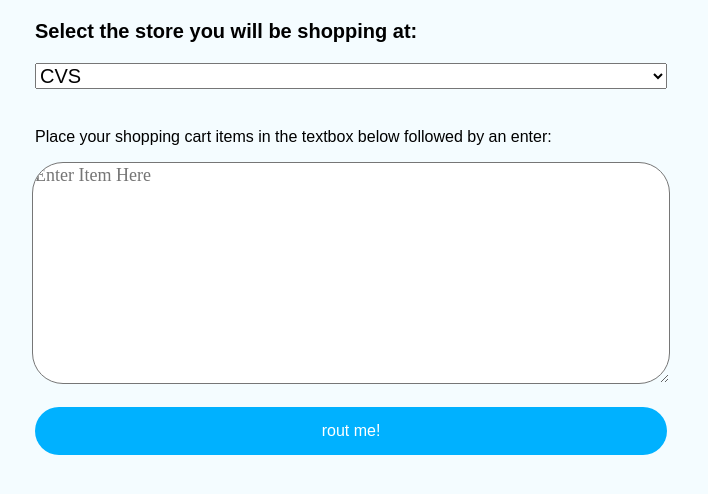
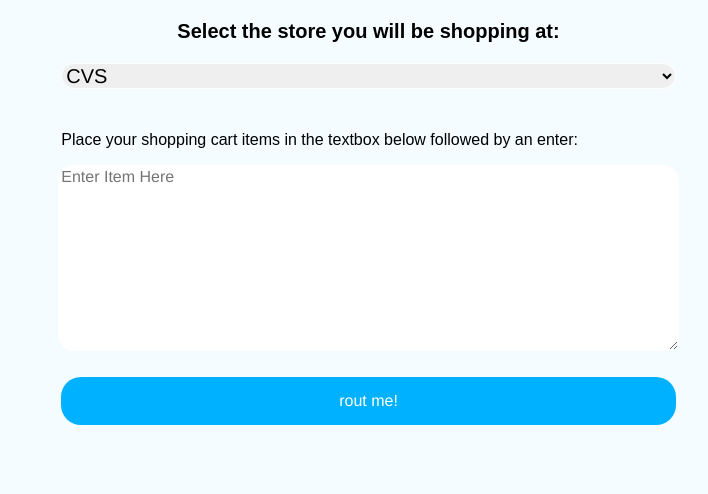
Before and after one commit to A-C-ME/HackAThon, a Flask app: page / in a window 1280 px wide. Shown: the top 494 px of the page, without its empty margins (289-997 px from the left). Run offline with Flask 2, Linux system fonts and the light colour scheme; data comes from the database, SQL or seed files in the repository; some libraries are stand-ins or nearby versions.

Commit message:
Update formatCSS.css

```diff
--- a/routr/static/formatCSS.css
+++ b/routr/static/formatCSS.css
@@ -1,7 +1,17 @@
 
         *{
-            font-family: Arial, 'Helvetica', sans-serif;
+            font-family: Helvetica;
+            font-size: 16pt;
 
+        }
+        body{
+            background-color: #f4fcff;
+        }
+        h3{
+
+             right:50vw;
+              left:50vw;
+              text-align: center;
         }
     .center {
         display: block;
@@ -9,42 +19,125 @@
         margin-right: auto;
         width: 50%;
         }
-       body{
-            background-color: #f4fcff;
-        }
     .footer{
             position: fixed;
             left: 0;
             bottom: 0;
         }
     .button{
+        font-family: Helvetica;
         background-color: #00b1ff;
         border: none;
         color: white;
         padding: 15px 32px;
         text-align: center;
         text-decoration: none;
-        border-radius: 25px;
+        border-radius: 20px;
         font-size: 16px;
-
         cursor: pointer;
         }
     .input100 {
+        font-family: Helvetica;
         position: relative;
         display: block;
+        background: #fff;
+        border-radius: 15px;
+        font-family: Ubuntu-Bold;
+        font-size: 16px;
+        color: #8f8fa1;
+        width:50%;
 
-        background: #fff;
-        border-radius: 31px;
-        font-family: Ubuntu-Bold;
-        font-size: 18px;
-        color: #8f8fa1;
-        line-height: 1.2;
     }
-        .wrap-input100 {
+    #store_select{
+        font-family: Helvetica;
+        border-radius: 15px;
+        border-color: white;
+    }
+    #list{
+        font-family: Helvetica;
+        border-color: white;
+    }
+    #station_line{
+        margin-left: 10vw;
+        margin-right:10vw;
+        color: #00b1ff;
+    }
+    #station_name{
+        position:absolute;
+        top:12%;
+        right:15%;
 
-            background-color: #fff;
-            border-radius: 31px;
-            margin-bottom: 16px;
+    }
+    #item_checkbox{
+        position:absolute;
+        font-size: 15pt;
+        top:20%;
+        right:15%;
+
+        border-radius: 15px;
+    }
+    .check{
+        font-size: 15pt;
+
+    }
+    .container {
+        display: block;
         position: relative;
-            z-index: 1;
+        padding-left: 35px;
+        margin-bottom: 12px;
+        cursor: pointer;
+        font-size: 22px;
+        -webkit-user-select: none;
+        -moz-user-select: none;
+        -ms-user-select: none;
+        user-select: none;
       }
+      .container input {
+        position: absolute;
+        opacity: 0;
+        cursor: pointer;
+        height: 0;
+        width: 0;
+      }
+      .checkmark {
+        position: absolute;
+        top: 0;
+        right: 70%;
+        height: 25px;
+        width: 50px;
+
+        background-color: #ccc;
+      }
+      .container:hover input ~ .checkmark {
+        background-color: #ccc;
+      }
+
+      /* When the checkbox is checked, add a blue background */
+      .container input:checked ~ .checkmark {
+        background-color: #2196F3;
+      }
+
+      /* Create the checkmark/indicator (hidden when not checked) */
+      .checkmark:after {
+        content: "";
+        position: absolute;
+        display: none;
+      }
+
+      /* Show the checkmark when checked */
+      .container input:checked ~ .checkmark:after {
+        display: block;
+      }
+
+      /* Style the checkmark/indicator */
+      .container .checkmark:after {
+        left: 9px;
+        top: 5px;
+        width: 5px;
+        height: 10px;
+        border: solid white;
+        border-width: 0 3px 3px 0;
+        -webkit-transform: rotate(45deg);
+        -ms-transform: rotate(45deg);
+        transform: rotate(45deg);
+      }
```
Lines whose indentation alone changed are shown as unchanged.
